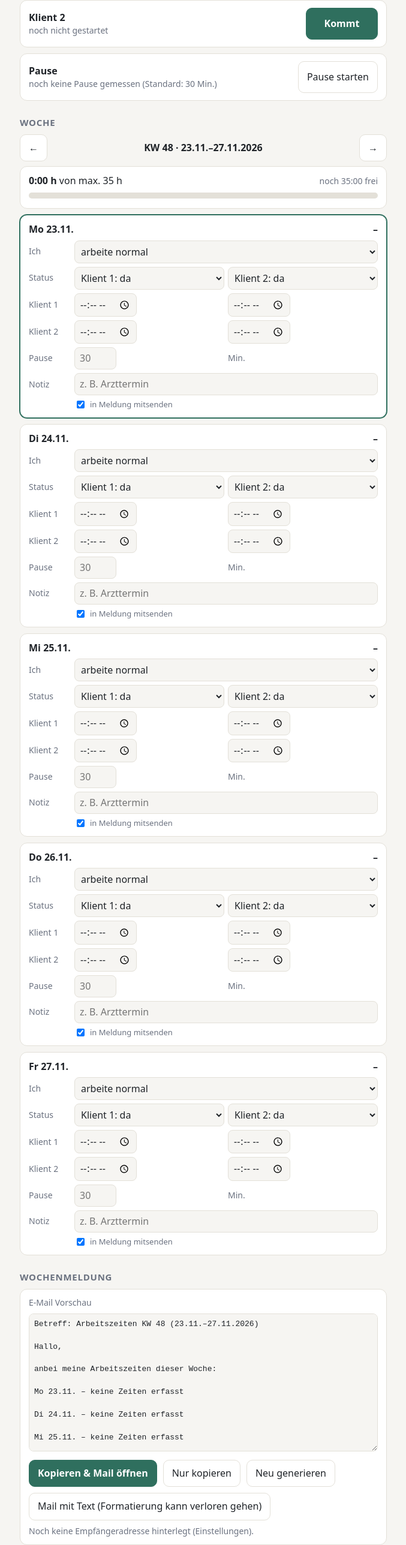
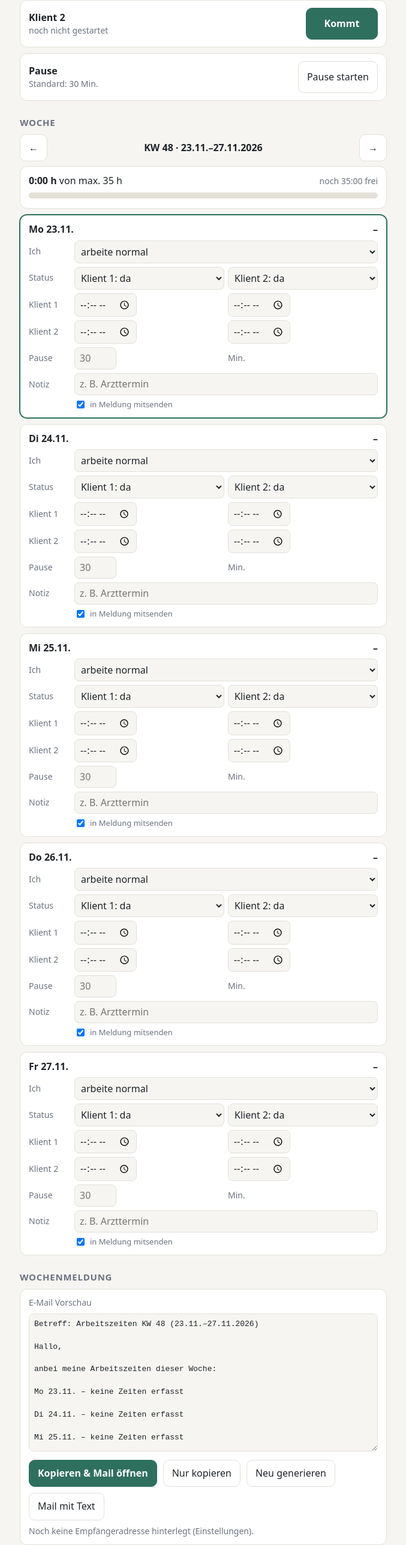
Before and after one commit to Deathless-Witch/Zeiterfassung, a plain HTML site: page index.html in a window 1280 px wide. Shown: the part 197-2773 px from the top of the page at 60% size, without its empty margins (301-978 px from the left). Drawn offline with Linux system fonts and the light colour scheme.

Commit message:
Update mail link text in index.html

```diff
--- a/index.html
+++ b/index.html
@@ -71,7 +71,7 @@ a.btn{display:inline-block;text-decoration:none;border:1px solid var(--ln);borde
     <button class="pri" id="copyOpenBtn">Kopieren &amp; Mail öffnen</button>
     <button id="copyBtn">Nur kopieren</button>
     <button id="regenBtn">Neu generieren</button>
-    <a class="btn" id="mailLink" href="#">Mail mit Text (Formatierung kann verloren gehen)</a>
+    <a class="btn" id="mailLink" href="#">Mail mit Text</a>
   </div>
   <div class="mut" id="mailHint" style="margin-top:8px"></div>
 </div>
@@ -181,7 +181,7 @@ function renderStamp(){
     h+='<div class="card"><div class="row"><div class="grow"><b>'+esc(x[1])+'</b><div class="mut">'+st+'</div></div>'+
        '<button class="pri" data-c="'+c+'" '+(t.end?'disabled':'')+' style="min-width:120px;padding:14px">'+lab+'</button></div></div>';
   });
-  var pst=d.pauseStart?'läuft seit '+d.pauseStart:(d.pauseAcc?'heute bisher '+d.pauseAcc+' Min.':'noch keine Pause gemessen (Standard: '+store.settings.pause+' Min.)');
+  var pst=d.pauseStart?'läuft seit '+d.pauseStart:(d.pauseAcc?'heute bisher '+d.pauseAcc+' Min.':'Standard: '+store.settings.pause+' Min.');
   h+='<div class="card"><div class="row"><div class="grow"><b>Pause</b><div class="mut">'+pst+'</div></div>'+
      '<button id="pauseBtn" style="min-width:120px;padding:14px">'+(d.pauseStart?'Pause beenden':'Pause starten')+'</button></div></div>';
   var cl=calc(d);
```
